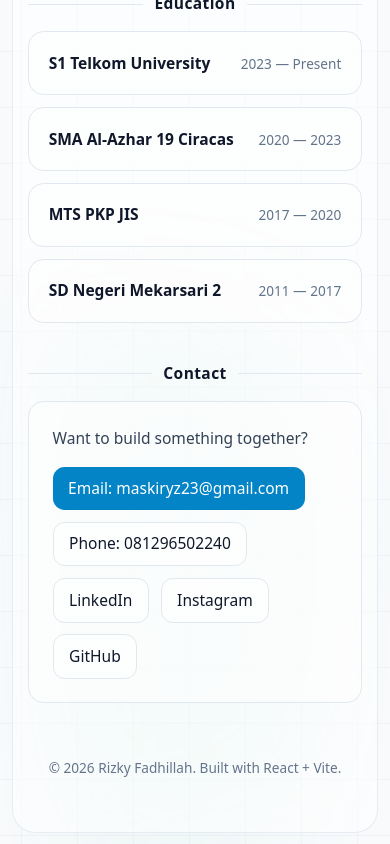
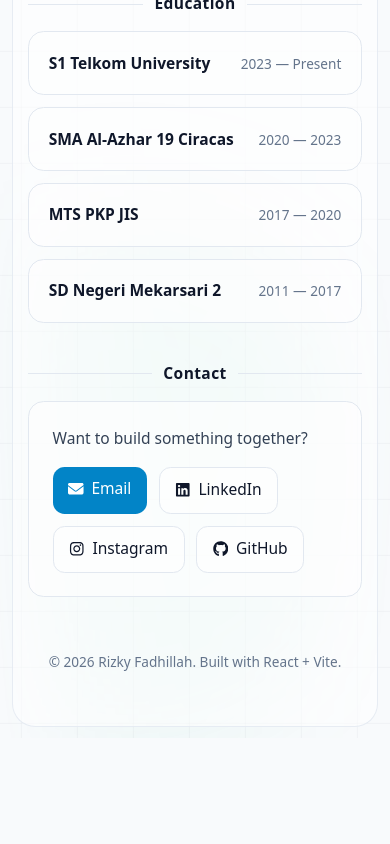
Before and after one commit to Kiryzsuuu/portofolio-rizky, a React (Vite) app: page / in a window 390 px wide. Shown: the part 5066-5910 px from the top of the page. After the commit the page ends 5804 px from the top, so only its background shows below. Built offline with nearby package versions, Linux system fonts and the light colour scheme.

Commit message:
Update social icons and remove phone

```diff
--- a/src/App.tsx
+++ b/src/App.tsx
@@ -1,6 +1,15 @@
 import { motion, useReducedMotion } from 'framer-motion'
 import { HiSparkles } from 'react-icons/hi2'
-import { FaAws, FaCodeBranch, FaDatabase, FaMicrosoft } from 'react-icons/fa6'
+import {
+  FaAws,
+  FaCodeBranch,
+  FaDatabase,
+  FaEnvelope,
+  FaGithub,
+  FaInstagram,
+  FaLinkedin,
+  FaMicrosoft,
+} from 'react-icons/fa6'
 import { MdSupportAgent } from 'react-icons/md'
 import { profile } from './data/profile'
 
@@ -321,13 +330,10 @@ function App() {
                 className="rounded-xl bg-sky-600 px-4 py-2.5 text-base font-medium text-white hover:bg-sky-500"
                 href={`mailto:${profile.email}`}
               >
-                Email: {profile.email}
-              </a>
-              <a
-                className="rounded-xl border border-slate-200 bg-white/60 px-4 py-2.5 text-base font-medium text-slate-900 hover:bg-white"
-                href={`tel:${profile.phone}`}
-              >
-                Phone: {profile.phone}
+                <span className="inline-flex items-center gap-2">
+                  <FaEnvelope aria-hidden className="h-4 w-4" />
+                  Email
+                </span>
               </a>
               <a
                 className="rounded-xl border border-slate-200 bg-white/60 px-4 py-2.5 text-base font-medium text-slate-900 hover:bg-white"
@@ -335,7 +341,10 @@ function App() {
                 target="_blank"
                 rel="noreferrer"
               >
-                LinkedIn
+                <span className="inline-flex items-center gap-2">
+                  <FaLinkedin aria-hidden className="h-4 w-4" />
+                  LinkedIn
+                </span>
               </a>
               {profile.links.instagram ? (
                 <a
@@ -344,7 +353,10 @@ function App() {
                   target="_blank"
                   rel="noreferrer"
                 >
-                  Instagram
+                  <span className="inline-flex items-center gap-2">
+                    <FaInstagram aria-hidden className="h-4 w-4" />
+                    Instagram
+                  </span>
                 </a>
               ) : null}
               {profile.links.github ? (
@@ -354,7 +366,10 @@ function App() {
                   target="_blank"
                   rel="noreferrer"
                 >
-                  GitHub
+                  <span className="inline-flex items-center gap-2">
+                    <FaGithub aria-hidden className="h-4 w-4" />
+                    GitHub
+                  </span>
                 </a>
               ) : null}
             </div>
--- a/src/data/profile.ts
+++ b/src/data/profile.ts
@@ -139,7 +139,7 @@ export const profile = {
     },
   ],
   links: {
-    github: 'https://github.com/Kiryzsuuu/portofolio-rizky',
+    github: 'https://github.com/Kiryzsuuu',
     linkedin: 'https://www.linkedin.com/in/rizky-fadhillah-7646b7349',
     instagram: 'https://instagram.com/kiryz_su',
     cvPdf: '/cv-rizky-fadhillah.pdf',
```
